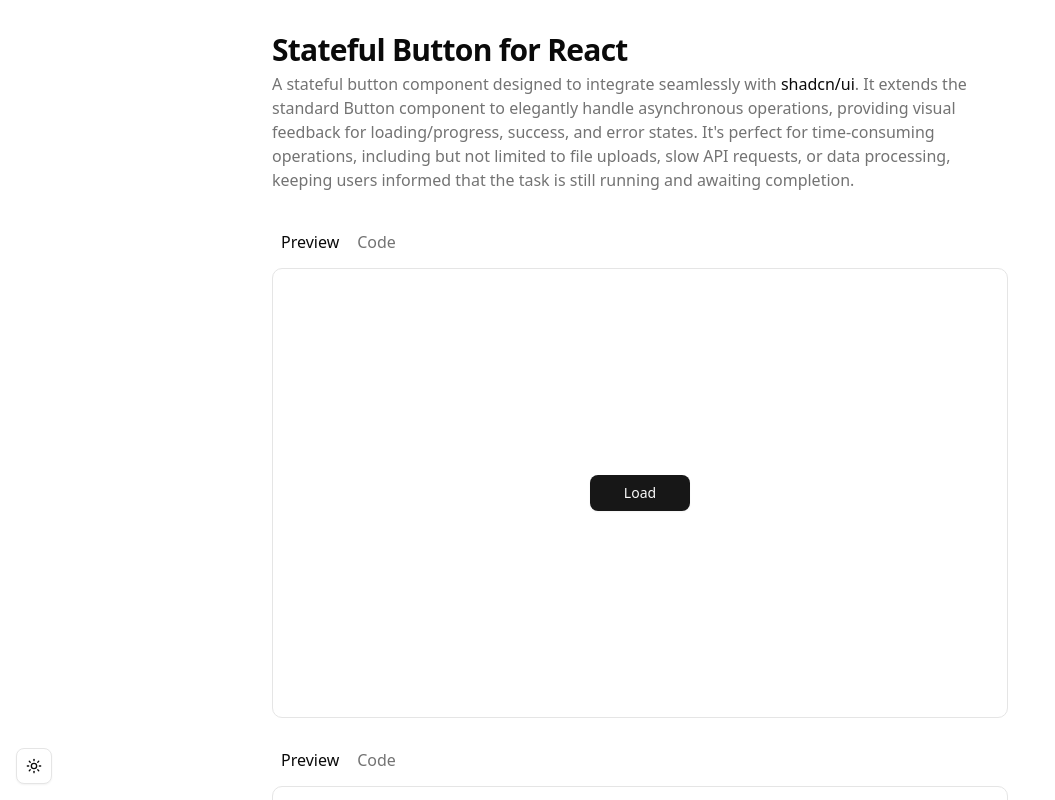
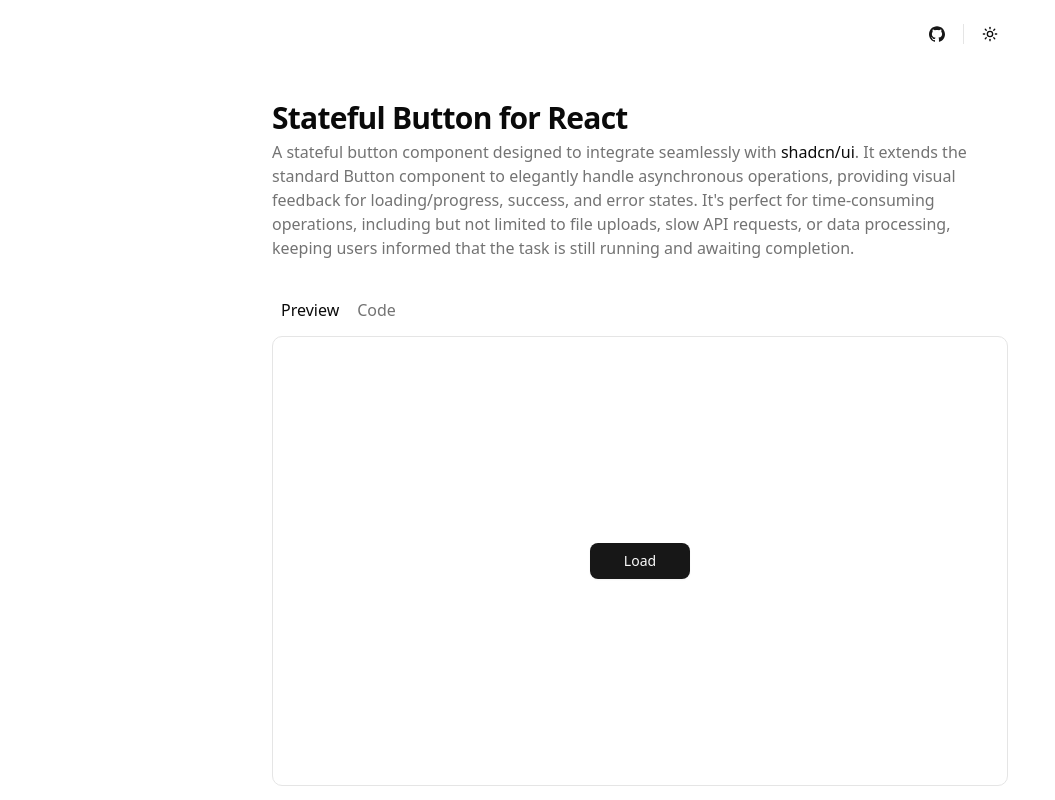
Before and after one commit to nanyx95/Stateful-Button-React, a Next.js app: page / in a window 1280 px wide. Shown: the top 800 px of the page, without its empty margins (0-1055 px from the left). Built offline with nearby package versions, Linux system fonts and the light colour scheme.

Commit message:
feat(ui): add header with github button and relocate theme toggle

```diff
--- a/app/layout.tsx
+++ b/app/layout.tsx
@@ -2,6 +2,9 @@
 import { ThemeProvider } from 'next-themes';
 import { Geist, Geist_Mono } from 'next/font/google';
 import './globals.css';
+import { GithubButton } from '@/components/github-button';
+import { Separator } from '@/components/ui/separator';
+import { ModeToggle } from '@/components/mode-toggle';
 
 const geistSans = Geist({
 	variable: '--font-geist-sans',
@@ -27,6 +30,15 @@
 		<html lang="en" suppressHydrationWarning>
 			<body className={`${geistSans.variable} ${geistMono.variable} antialiased`}>
 				<ThemeProvider attribute="class" disableTransitionOnChange>
+					<header>
+						<div className="mx-auto max-w-3xl px-4 py-6">
+							<div className="flex h-5 items-center justify-end gap-x-2">
+								<GithubButton />
+								<Separator orientation="vertical" />
+								<ModeToggle />
+							</div>
+						</div>
+					</header>
 					{children}
 				</ThemeProvider>
 			</body>
--- a/app/page.tsx
+++ b/app/page.tsx
@@ -1,6 +1,5 @@
 'use client';
 
-import { ModeToggle } from '@/components/mode-toggle';
 import Intro from '@/app/_docs-sections/intro';
 import Demo from '@/app/_docs-sections/demo';
 import Installation from '@/app/_docs-sections/installation';
@@ -14,9 +13,6 @@
 export default function Home() {
 	return (
 		<>
-			<div className="fixed bottom-4 left-4">
-				<ModeToggle />
-			</div>
 			<div className="mx-auto flex min-h-svh max-w-3xl flex-col gap-8 px-4 py-8">
 				<Intro />
 				<main className="flex flex-1 flex-col gap-6">
--- /dev/null
+++ b/components/github-button.tsx
@@ -0,0 +1,16 @@
+import Link from 'next/link';
+import { Button } from '@/components/ui/button';
+
+export function GithubButton() {
+	return (
+		<Button variant="ghost" size="icon" asChild>
+			<Link target="_blank" href="https://github.com/nanyx95/Stateful-Button-React" rel="noopener noreferrer">
+				<svg role="img" viewBox="0 0 24 24" xmlns="http://www.w3.org/2000/svg" className="size-4 fill-primary">
+					<title>GitHub</title>
+					<path d="M12 .297c-6.63 0-12 5.373-12 12 0 5.303 3.438 9.8 8.205 11.385.6.113.82-.258.82-.577 0-.285-.01-1.04-.015-2.04-3.338.724-4.042-1.61-4.042-1.61C4.422 18.07 3.633 17.7 3.633 17.7c-1.087-.744.084-.729.084-.729 1.205.084 1.838 1.236 1.838 1.236 1.07 1.835 2.809 1.305 3.495.998.108-.776.417-1.305.76-1.605-2.665-.3-5.466-1.332-5.466-5.93 0-1.31.465-2.38 1.235-3.22-.135-.303-.54-1.523.105-3.176 0 0 1.005-.322 3.3 1.23.96-.267 1.98-.399 3-.405 1.02.006 2.04.138 3 .405 2.28-1.552 3.285-1.23 3.285-1.23.645 1.653.24 2.873.12 3.176.765.84 1.23 1.91 1.23 3.22 0 4.61-2.805 5.625-5.475 5.92.42.36.81 1.096.81 2.22 0 1.606-.015 2.896-.015 3.286 0 .315.21.69.825.57C20.565 22.092 24 17.592 24 12.297c0-6.627-5.373-12-12-12" />
+				</svg>
+				<span className="sr-only">View project on GitHub</span>
+			</Link>
+		</Button>
+	);
+}
--- a/components/mode-toggle.tsx
+++ b/components/mode-toggle.tsx
@@ -17,13 +17,13 @@
 	return (
 		<DropdownMenu>
 			<DropdownMenuTrigger asChild>
-				<Button variant="outline" size="icon">
+				<Button variant="ghost" size="icon">
 					<Sun className="h-[1.2rem] w-[1.2rem] scale-100 rotate-0 transition-all dark:scale-0 dark:-rotate-90" />
 					<Moon className="absolute h-[1.2rem] w-[1.2rem] scale-0 rotate-90 transition-all dark:scale-100 dark:rotate-0" />
 					<span className="sr-only">Toggle theme</span>
 				</Button>
 			</DropdownMenuTrigger>
-			<DropdownMenuContent align="start">
+			<DropdownMenuContent align="end">
 				<DropdownMenuRadioGroup value={theme} onValueChange={setTheme}>
 					<DropdownMenuRadioItem value="light">Light</DropdownMenuRadioItem>
 					<DropdownMenuRadioItem value="dark">Dark</DropdownMenuRadioItem>
--- /dev/null
+++ b/components/ui/separator.tsx
@@ -0,0 +1,28 @@
+'use client';
+
+import * as React from 'react';
+import * as SeparatorPrimitive from '@radix-ui/react-separator';
+
+import { cn } from '@/lib/utils';
+
+function Separator({
+	className,
+	orientation = 'horizontal',
+	decorative = true,
+	...props
+}: React.ComponentProps<typeof SeparatorPrimitive.Root>) {
+	return (
+		<SeparatorPrimitive.Root
+			data-slot="separator"
+			decorative={decorative}
+			orientation={orientation}
+			className={cn(
+				'shrink-0 bg-border data-[orientation=horizontal]:h-px data-[orientation=horizontal]:w-full data-[orientation=vertical]:h-full data-[orientation=vertical]:w-px',
+				className
+			)}
+			{...props}
+		/>
+	);
+}
+
+export { Separator };
--- a/package.json
+++ b/package.json
@@ -16,6 +16,7 @@
 	"dependencies": {
 		"@radix-ui/react-dropdown-menu": "^2.1.16",
 		"@radix-ui/react-progress": "^1.1.7",
+		"@radix-ui/react-separator": "^1.1.7",
 		"@radix-ui/react-slot": "^1.2.3",
 		"@radix-ui/react-tabs": "^1.1.13",
 		"@xstate/react": "^6.0.0",
```
Also changed, not shown: 1 other file (tests, documents, lock files or other folders).
